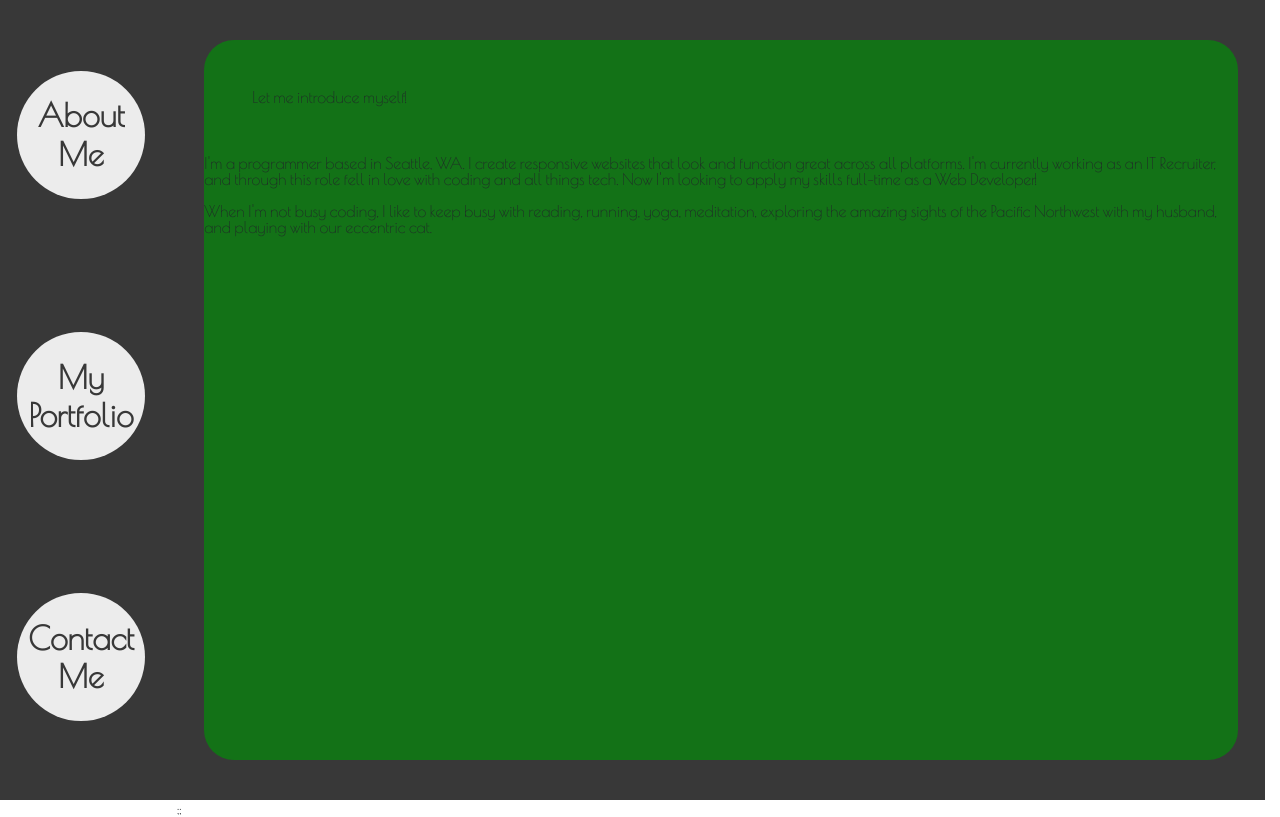
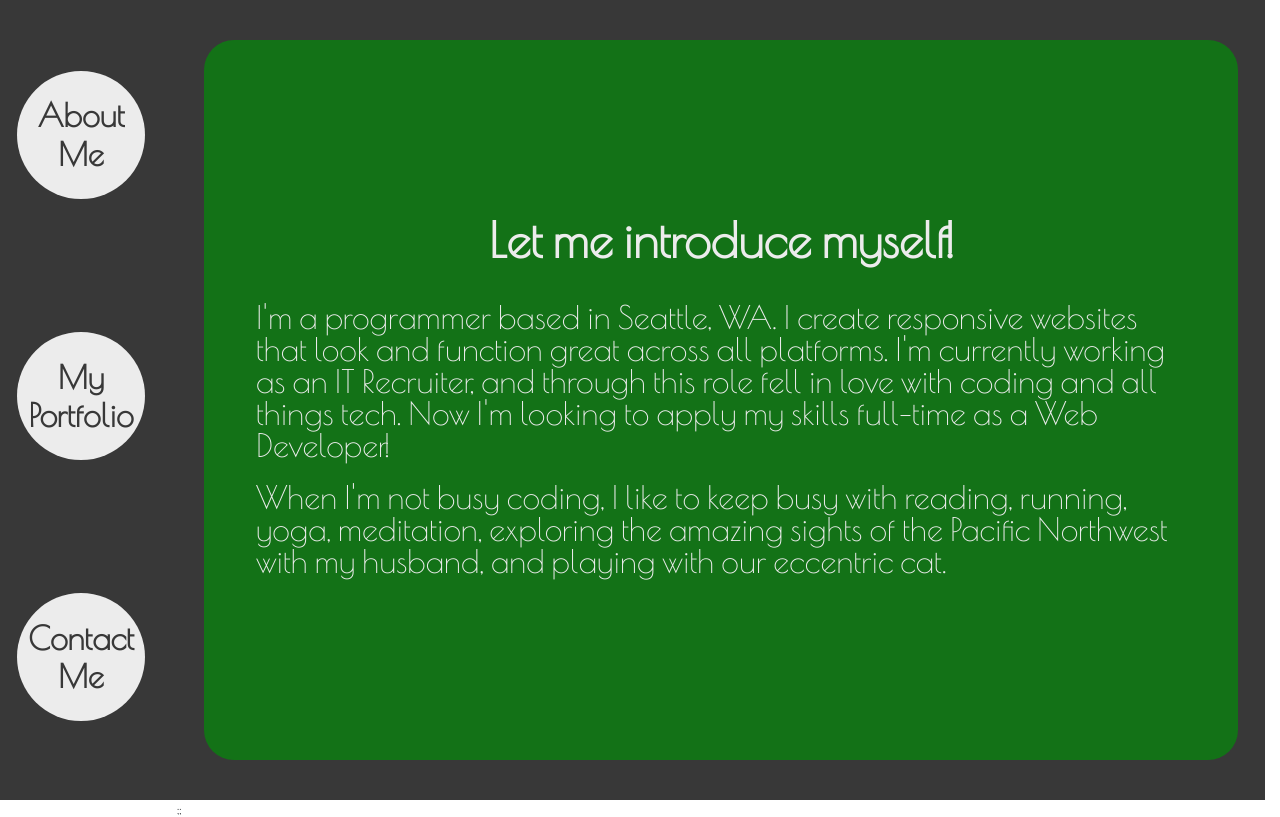
Before and after one commit to mlfitz2/React-Profile, a React (Create React App) app: page / in a window 1280 px wide. Both pictures are taken after a click on the element "About Me". Built offline with nearby package versions, Linux system fonts and the light colour scheme.

Commit message:
inital styling of welcome and about me pages

```diff
--- a/src/components/AboutMe/index.js
+++ b/src/components/AboutMe/index.js
@@ -7,7 +7,7 @@ function AboutMe() {
         <>
         <section className="bg">
             <div className="content">
-                <h3 className="m-5">Let me introduce myself!</h3>
+                <h1>Let me introduce myself!</h1>
                 <p>I'm a programmer based in Seattle, WA. I create responsive websites that look and function great across all platforms. I'm currently working as an IT Recruiter, and through this role fell in love with coding and all things tech. Now I'm looking to apply my skills full-time as a Web Developer!</p>
                 <p>When I'm not busy coding, I like to keep busy with reading, running, yoga, meditation, exploring the amazing sights of the Pacific Northwest with my husband, and playing with our eccentric cat.</p>
             </div>
--- a/src/components/AboutMe/style.css
+++ b/src/components/AboutMe/style.css
@@ -4,18 +4,19 @@
     --forest-green: #137217;
 }
 
-.bg {
-    background-color: var(--dark-grey);
+.content {
     display: flex;
+    flex-direction: column;
     justify-content: center;
     align-items: center;
-    width: 85vw;
-    height: 100vh;
 }
 
-.content {
-    background-color: var(--forest-green);
-    border-radius: 30px;
-    width: 95%;
-    min-height: 90vh;
+h1 {
+    margin-bottom: 2%;
 }
+
+p {
+    color: var(--light-grey);
+    margin: 1% 5%;
+    font-size: 2em;
+}
--- a/src/components/Greeting/style.css
+++ b/src/components/Greeting/style.css
@@ -1,21 +1,22 @@
-/* :root {
+:root {
     --light-grey: #ececec;
     --dark-grey: #383838;
     --forest-green: #137217;
 }
 
-.bg {
-    background-color: var(--dark-grey);
+.content {
     display: flex;
+    flex-direction: column;
     justify-content: center;
     align-items: center;
-    width: 85vw;
-    height: 100vh;
 }
 
-.content {
-    background-color: var(--forest-green);
-    border-radius: 30px;
-    width: 95%;
-    min-height: 90vh;
-} */
+h1 {
+    color: var(--light-grey);
+    font-size: 3em;
+    font-weight: bolder;
+}
+
+img {
+    margin: 2%;
+}
```
